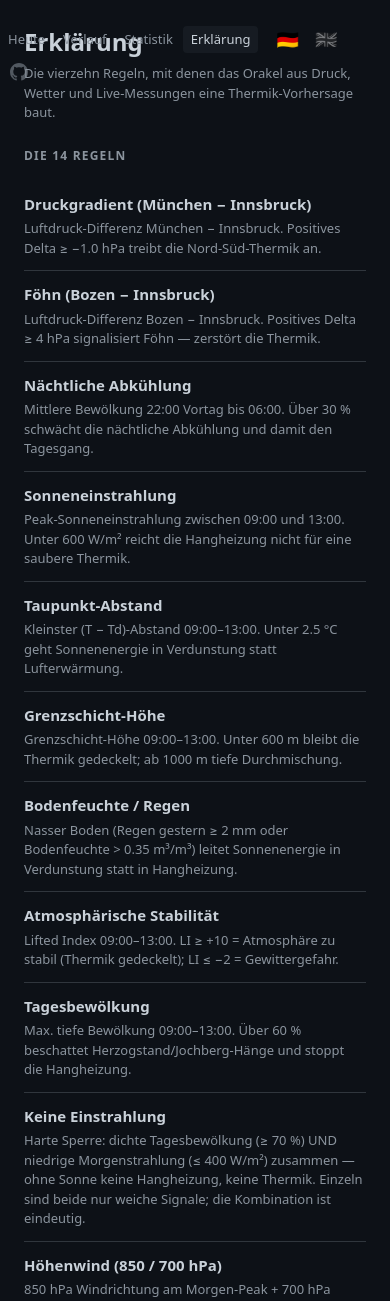
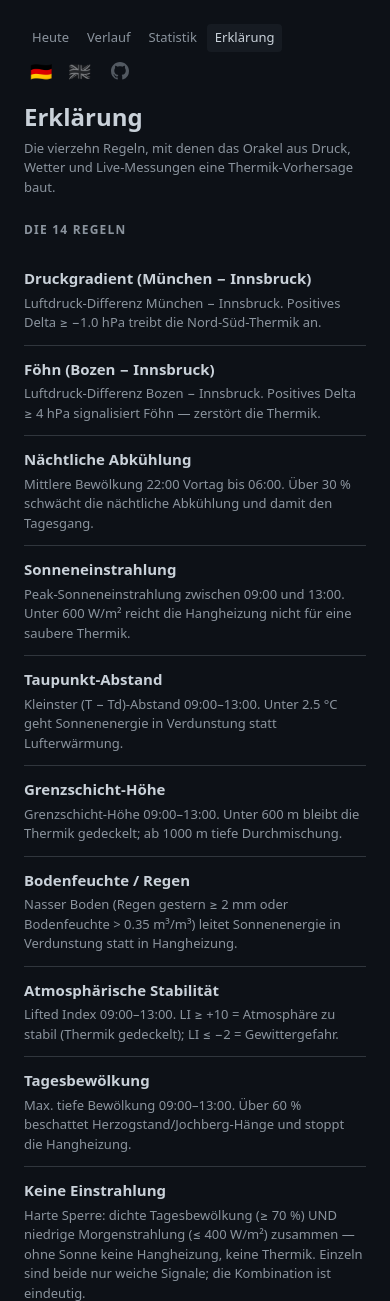
Before and after one commit to s1st/walchensee-oracle, a FastAPI app: page /about in a window 390 px wide. Shown: the top 1301 px of the page. Run offline with FastAPI, Linux system fonts and the light colour scheme.

Commit message:
fix: prevent nav/title overlap on mobile by dropping absolute positioning below 520px

```diff
--- a/src/oracle/dashboard/templates/_base.html
+++ b/src/oracle/dashboard/templates/_base.html
@@ -27,10 +27,20 @@
   h1 { margin: 0 0 4px; font-size: 24px; font-weight: 600; }
   .lead { color: var(--muted); margin: 0 0 24px; font-size: 13px; }
 
-  /* Top nav: page links + lang toggle + GitHub. Plain link row, no burger. */
+  /* Top nav: page links + lang toggle + GitHub. Absolutely positioned on
+     desktop so it floats top-right beside the h1; on mobile it drops into
+     normal flow above the heading so the two never overlap. */
   .top-nav {
     display: flex; flex-wrap: wrap; gap: 4px; align-items: center;
     position: absolute; top: 24px; right: 24px;
+  }
+  @media (max-width: 520px) {
+    body { position: static; }
+    .top-nav {
+      position: static;
+      margin-bottom: 12px;
+      flex-wrap: wrap;
+    }
   }
   .top-nav .page-links { display: flex; gap: 2px; margin-right: 8px; }
   .top-nav a.page-link {
```
